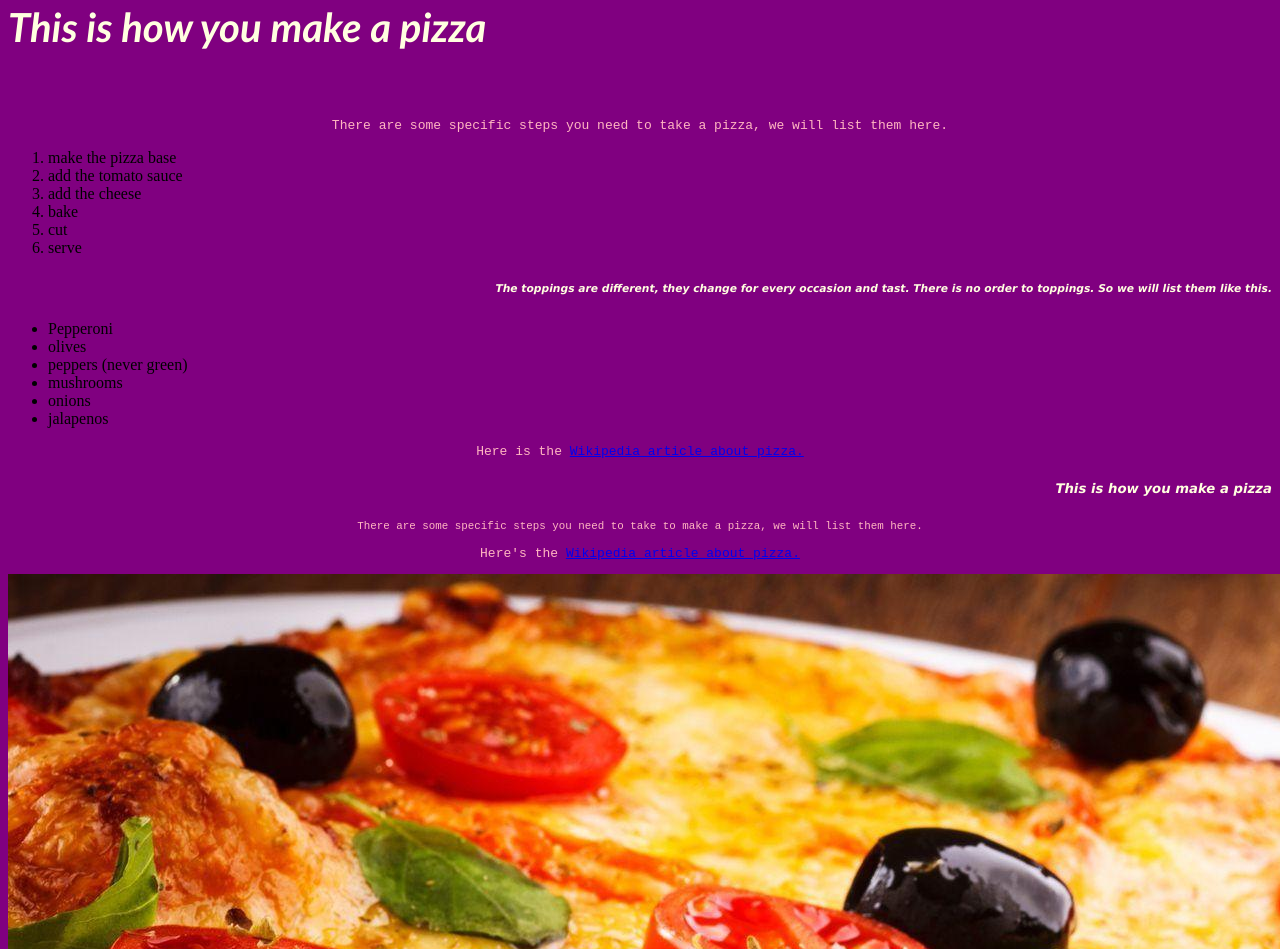
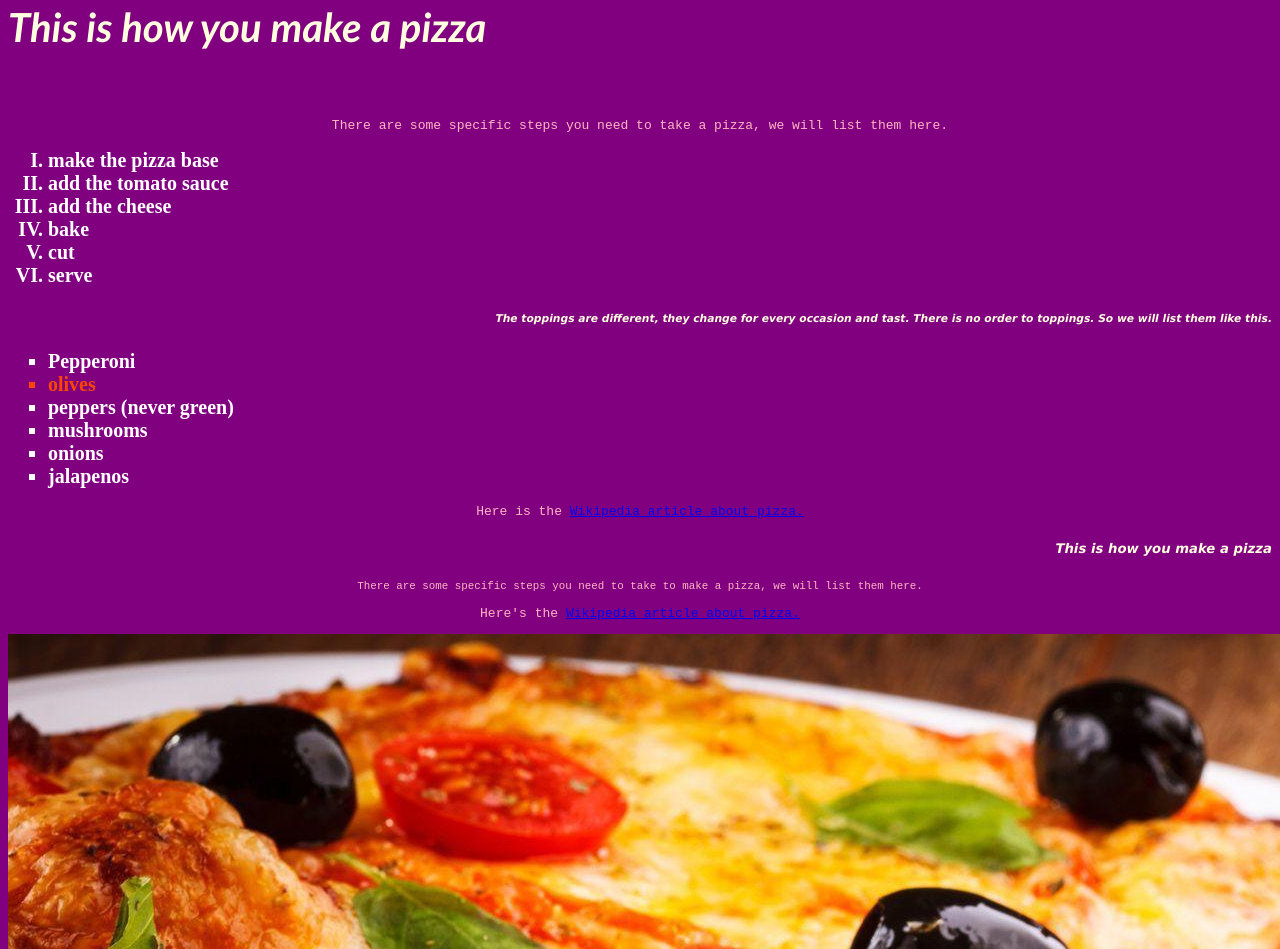
Before and after one commit to ellasophi4/HTML-CSS, a plain HTML site: page index.html in a window 1280 px wide. Shown: the part 1425-2374 px from the top of the page. Drawn offline with Linux system fonts and the light colour scheme.

Commit message:
style lists add fave

```diff
--- a/index.html
+++ b/index.html
@@ -42,7 +42,7 @@
         like this. </h6>
     <ul>
         <li>Pepperoni</li>
-        <li>olives</li>
+        <li class="fave">olives</li>
         <li>peppers (never green)</li>
         <li>mushrooms</li>
         <li>onions</li>
--- a/styles.css
+++ b/styles.css
@@ -27,3 +27,20 @@ font-weight: bold;
 font-size: 40px;
 text-align: left;
 }
+ul{
+    list-style-type: square;
+
+}
+ol{
+    list-style-type: upper-roman;
+
+}
+li{
+    color: white;
+    font-size: 20px;
+    font-weight: bold;
+}
+.fave{
+    color:orangered;
+
+}
```
